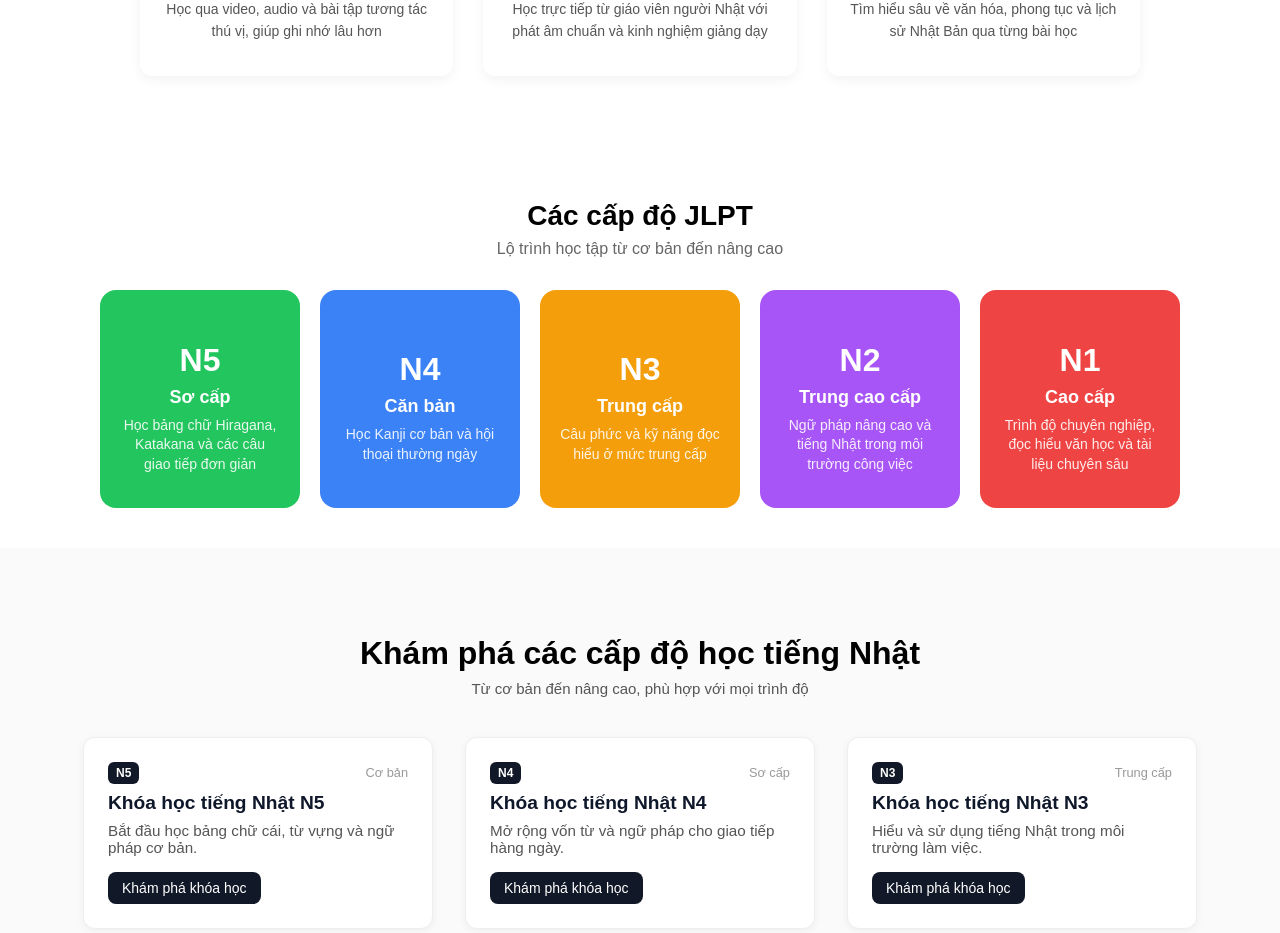
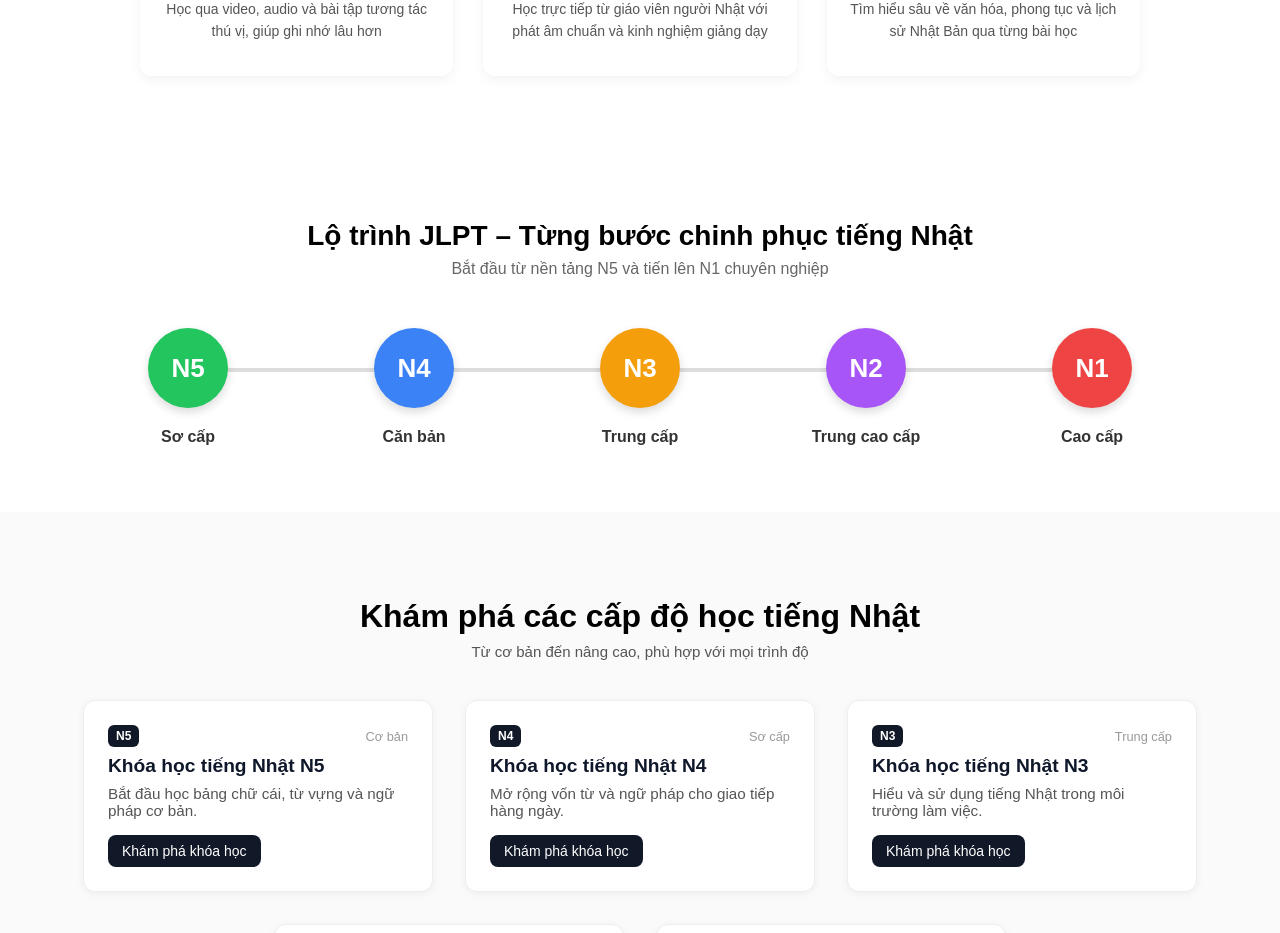
Before and after one commit to danh0999/Hokori-Learning, a React (Vite) app in the folder Hokori-Learning/: page / in a window 1280 px wide. Shown: the part 958-1891 px from the top of the page. Built offline with nearby package versions, Linux system fonts and the light colour scheme.

Commit message:
Banner-update

```diff
--- a/Hokori-Learning/src/pages/Home/components/CourseLevels/courselevels.jsx
+++ b/Hokori-Learning/src/pages/Home/components/CourseLevels/courselevels.jsx
@@ -3,58 +3,38 @@ import styles from "./styles.module.scss";
 
 export default function CourseLevel() {
   const levels = [
-    {
-      id: "N5",
-      title: "Sơ cấp",
-      desc: "Học bảng chữ Hiragana, Katakana và các câu giao tiếp đơn giản",
-      color: "#22c55e",
-    },
-    {
-      id: "N4",
-      title: "Căn bản",
-      desc: "Học Kanji cơ bản và hội thoại thường ngày",
-      color: "#3b82f6",
-    },
-    {
-      id: "N3",
-      title: "Trung cấp",
-      desc: "Câu phức và kỹ năng đọc hiểu ở mức trung cấp",
-      color: "#f59e0b",
-    },
-    {
-      id: "N2",
-      title: "Trung cao cấp",
-      desc: "Ngữ pháp nâng cao và tiếng Nhật trong môi trường công việc",
-      color: "#a855f7",
-    },
-    {
-      id: "N1",
-      title: "Cao cấp",
-      desc: "Trình độ chuyên nghiệp, đọc hiểu văn học và tài liệu chuyên sâu",
-      color: "#ef4444",
-    },
+    { id: "N5", title: "Sơ cấp", color: "#22c55e" },
+    { id: "N4", title: "Căn bản", color: "#3b82f6" },
+    { id: "N3", title: "Trung cấp", color: "#f59e0b" },
+    { id: "N2", title: "Trung cao cấp", color: "#a855f7" },
+    { id: "N1", title: "Cao cấp", color: "#ef4444" },
   ];
 
   return (
-    <div className={styles.container}>
-      <h2 className={styles.heading}>Các cấp độ JLPT</h2>
+    <section className={styles.container}>
+      <h2 className={styles.heading}>Lộ trình JLPT – Từng bước chinh phục tiếng Nhật</h2>
       <p className={styles.subHeading}>
-        Lộ trình học tập từ cơ bản đến nâng cao
+        Bắt đầu từ nền tảng N5 và tiến lên N1 chuyên nghiệp
       </p>
 
-      <div className={styles.cardWrapper}>
-        {levels.map((level) => (
-          <button
-            key={level.id}
-            className={styles.card}
-            style={{ backgroundColor: level.color }}
-          >
-            <h3 className={styles.level}>{level.id}</h3>
+      <div className={styles.timeline}>
+        {levels.map((level, index) => (
+          <div key={level.id} className={styles.step}>
+            <div
+              className={styles.circle}
+              style={{ backgroundColor: level.color }}
+            >
+              {level.id}
+            </div>
+            {index < levels.length - 1 && (
+              <div className={styles.line}>
+                <div className={styles.progress}></div>
+              </div>
+            )}
             <h4 className={styles.title}>{level.title}</h4>
-            <p className={styles.desc}>{level.desc}</p>
-          </button>
+          </div>
         ))}
       </div>
-    </div>
+    </section>
   );
 }
--- a/Hokori-Learning/src/pages/Home/components/CourseLevels/styles.module.scss
+++ b/Hokori-Learning/src/pages/Home/components/CourseLevels/styles.module.scss
@@ -1,6 +1,7 @@
 .container {
   text-align: center;
-  padding: 40px 20px;
+  padding: 60px 20px;
+  background: #fff;
 }
 
 .heading {
@@ -12,56 +13,127 @@
 .subHeading {
   font-size: 16px;
   color: #666;
-  margin-bottom: 32px;
+  margin-bottom: 50px;
 }
 
-.cardWrapper {
+.timeline {
   display: flex;
   justify-content: center;
+  align-items: flex-start;
   flex-wrap: wrap;
-  gap: 20px;
+  gap: 30px;
+  position: relative;
+  max-width: 1100px;
+  margin: 0 auto;
 }
 
-.card {
-  flex: 1 1 180px;
-  max-width: 200px;
-  color: #fff; // Toàn bộ chữ mặc định màu trắng
-  border-radius: 16px;
-  padding: 20px;
-  text-align: center;
-  cursor: pointer;
-  border: none;
-  transition: transform 0.3s ease, filter 0.3s ease, box-shadow 0.3s ease;
+.step {
+  display: flex;
+  flex-direction: column;
+  align-items: center;
+  position: relative;
+  flex: 1 1 150px;
+  min-width: 120px;
+}
 
-  &:hover {
-    transform: scale(1.1);
-    filter: brightness(1.15);
-    box-shadow: 0 10px 24px rgba(0, 0, 0, 0.25);
-  }
+.circle {
+  width: 80px;
+  height: 80px;
+  border-radius: 50%;
+  color: #fff;
+  font-weight: 700;
+  font-size: 26px;
+  display: flex;
+  align-items: center;
+  justify-content: center;
+  position: relative;
+  z-index: 2;
+  box-shadow: 0 4px 10px rgba(0, 0, 0, 0.15);
+  animation: bounceIn 0.6s ease both;
+}
 
-  // ép màu trắng riêng lẻ cho chắc chắn
-  .level,
-  .title,
-  .desc {
-    color: #fff !important;
+.line {
+  position: absolute;
+  top: 40px;
+  left: 50%;
+  width: 200px;
+  height: 4px;
+  background: #ddd;
+  z-index: 1;
+  overflow: hidden;
+
+  .progress {
+    position: absolute;
+    left: 0;
+    top: 0;
+    height: 100%;
+    width: 0%;
+    background: linear-gradient(to right, #4ade80, #60a5fa, #a855f7);
+    animation: flow 2s ease-in-out forwards;
+    animation-delay: 0.4s;
   }
 }
 
-.level {
-  font-size: 32px;
-  font-weight: 700;
-  margin-bottom: 8px;
+.title {
+  margin-top: 20px;
+  font-size: 16px;
+  font-weight: 600;
+  color: #333;
 }
 
-.title {
-  font-size: 18px;
-  font-weight: 600;
-  margin-bottom: 8px;
+/* 🔥 Animation */
+@keyframes flow {
+  0% {
+    width: 0%;
+    opacity: 0;
+  }
+  100% {
+    width: 100%;
+    opacity: 1;
+  }
 }
 
-.desc {
-  color: #fff;
-  font-size: 14px;
-  line-height: 1.4;
-  opacity: 0.9; // hơi nhạt để cân bằng thẩm mỹ
+@keyframes bounceIn {
+  0% {
+    transform: scale(0.6);
+    opacity: 0;
+  }
+  60% {
+    transform: scale(1.15);
+    opacity: 1;
+  }
+  100% {
+    transform: scale(1);
+  }
 }
+
+/* Responsive (mobile chuyển dọc) */
+@media (max-width: 900px) {
+  .timeline {
+    flex-direction: column;
+    gap: 40px;
+  }
+
+  .line {
+    position: static;
+    width: 4px;
+    height: 60px;
+    background: #ddd;
+
+    .progress {
+      animation: flowVertical 2s ease-in-out forwards;
+      background: linear-gradient(to bottom, #4ade80, #60a5fa, #a855f7);
+    }
+  }
+
+  @keyframes flowVertical {
+    0% {
+      height: 0%;
+      opacity: 0;
+    }
+    100% {
+      height: 100%;
+      opacity: 1;
+    }
+  }
+}
```
